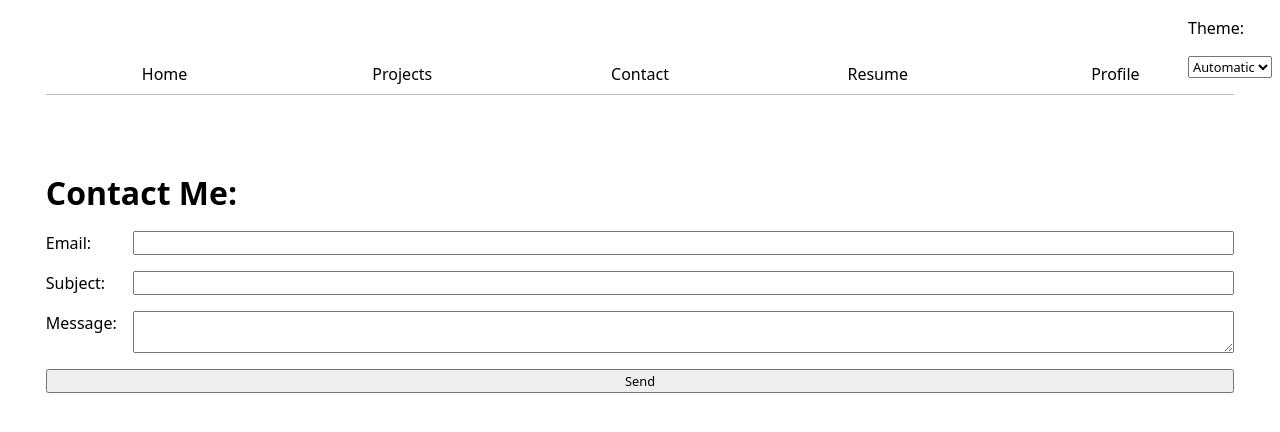
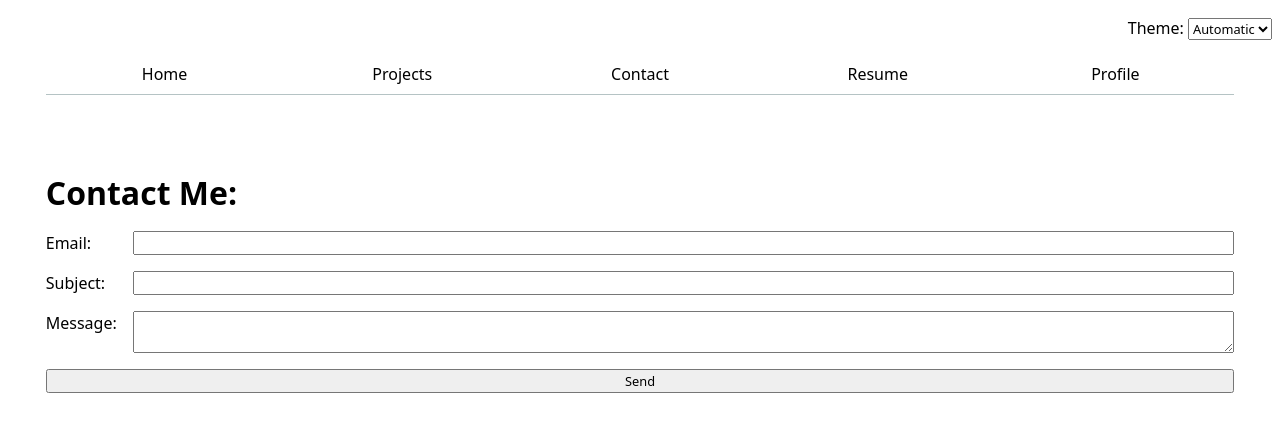
Before and after one commit to szhcoco/portfolio, a plain HTML site: page contact/index.html in a window 1280 px wide. Drawn offline with Linux system fonts and the light colour scheme.

Commit message:
finalize lab3

```diff
--- a/style.css
+++ b/style.css
@@ -70,7 +70,7 @@ body.contact form {
   gap: 1em;
 }
 
-body.contact label {
+body.contact label:not(.color-scheme) {
   display: grid;
   grid-template-columns: subgrid;
   grid-column: 1 / -1;
```
